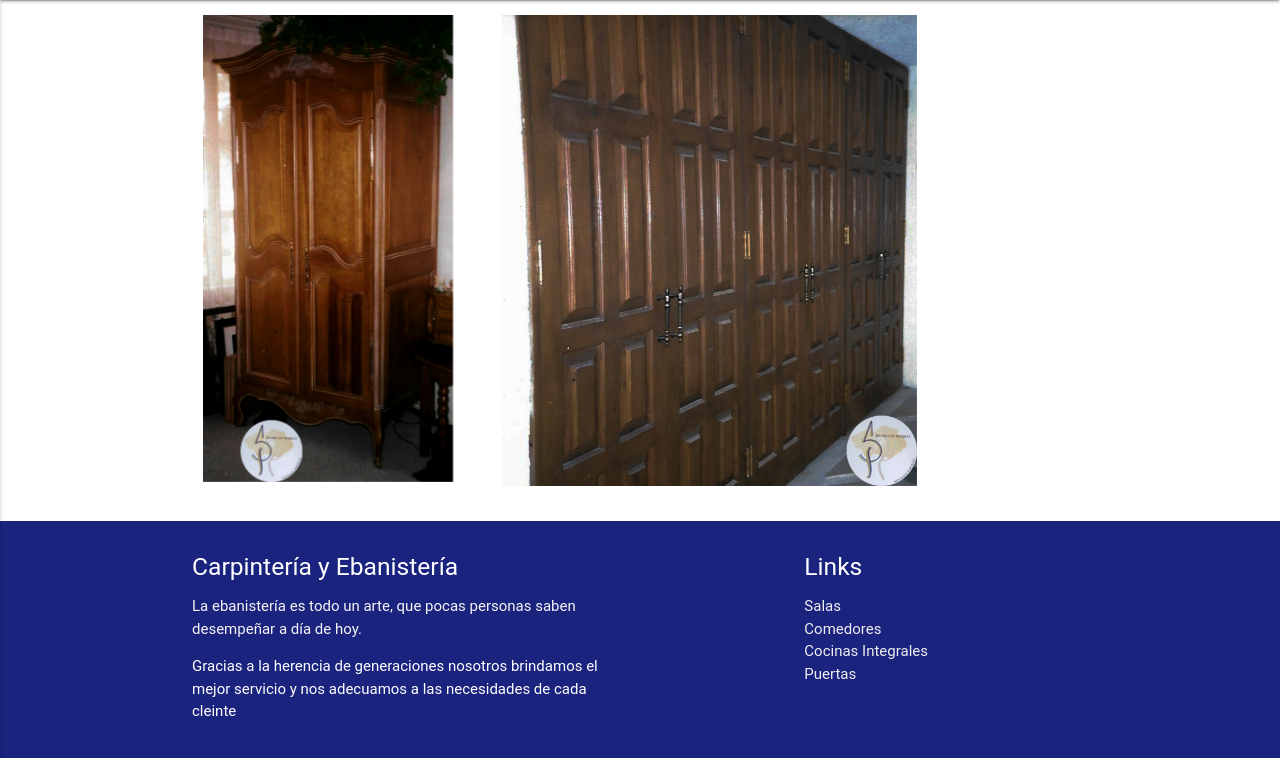
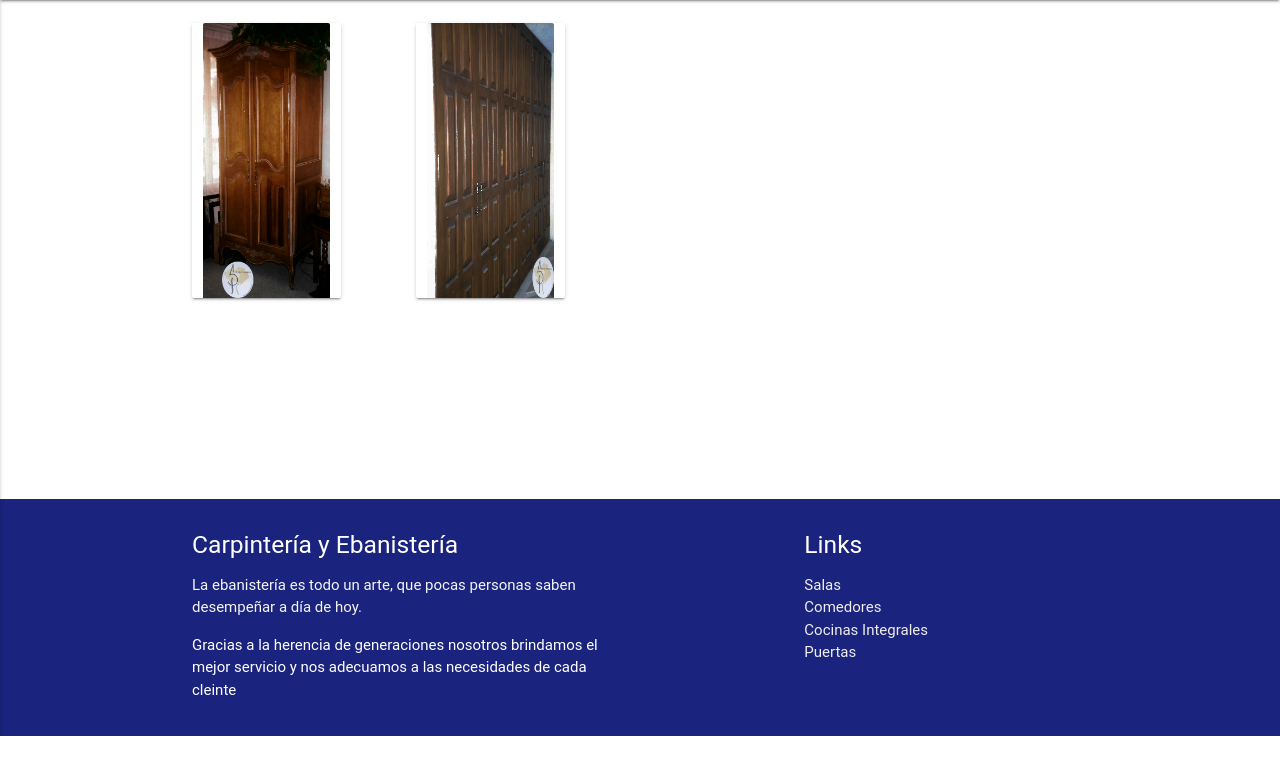
Before and after one commit to Yeled98/MueblesSP, a PHP site: page /closets.php in a window 1280 px wide. Shown: the part 64-822 px from the top of the page. After the commit the page ends 800 px from the top, so only its background shows below. Run offline with PHP 8.4, Linux system fonts and the light colour scheme; some web fonts are replaced.

Commit message:
Septimo commit

```diff
--- a/closets.php
+++ b/closets.php
@@ -40,11 +40,15 @@
       <main>
         <div class="section">
           <div class="container row">
-            <div class="col l2 s10 offset-s1">
-              <img class="materialboxed" data-caption="Closet pequeño con finos detalles" width="250" src="img/closet.jpg">
+            <div class="card hoverable col l2 s10 offset-s1">
+              <div class="card-image">
+                <img class="materialboxed" height="275" data-caption="Closet pequeño con finos detalles"  src="img/closet.jpg">
+              </div>
             </div>
-            <div class="col l2 offset-l2 s10 offset-s1">
-              <img class="materialboxed" data-caption="Closet amplio con muchos compartimentos" width="415" src="img/fondo3.jpg">
+            <div class="card hoverable col l2 offset-l1 s10 offset-s1">
+              <div class="card-image">
+                <img class="materialboxed" height="275" data-caption="Closet amplio con muchos compartimentos"  src="img/fondo3.jpg">
+              </div>
             </div>
             </div>
           </div>
```
